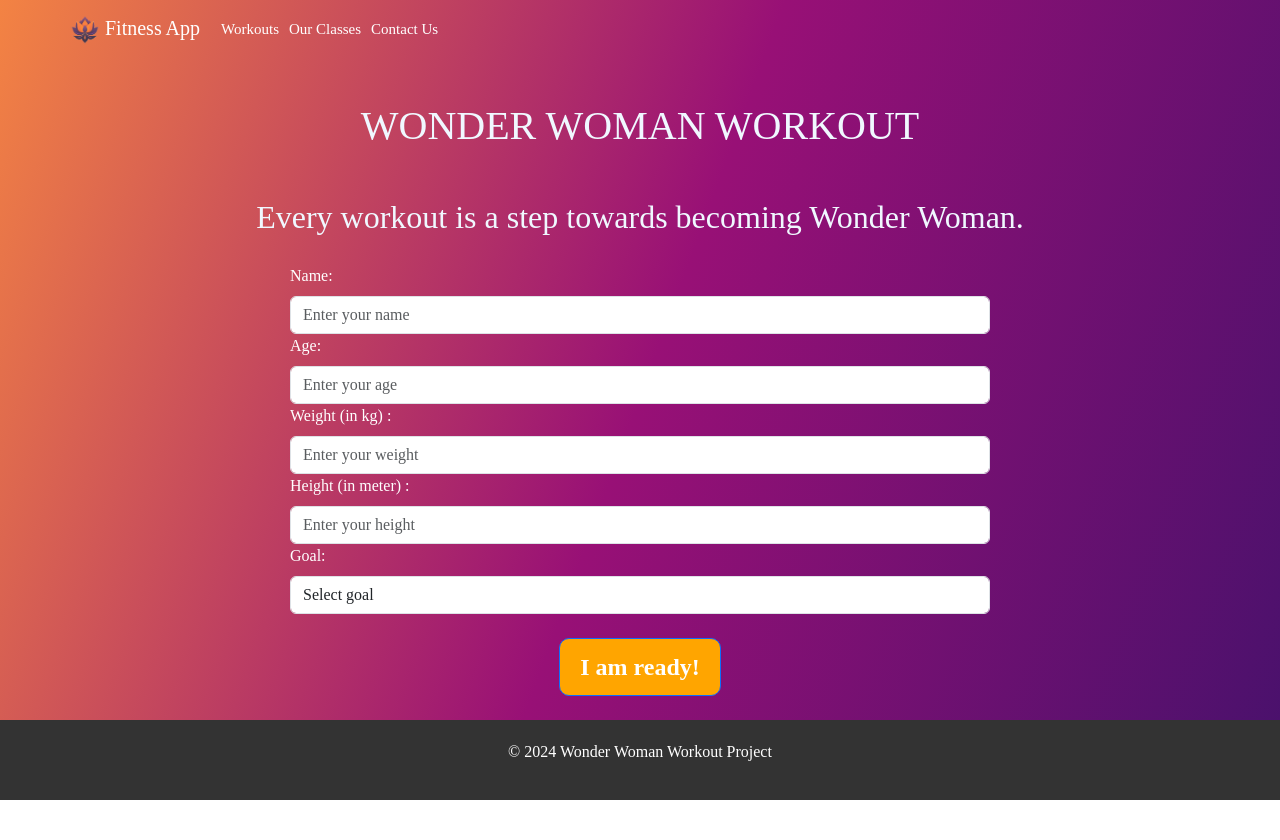
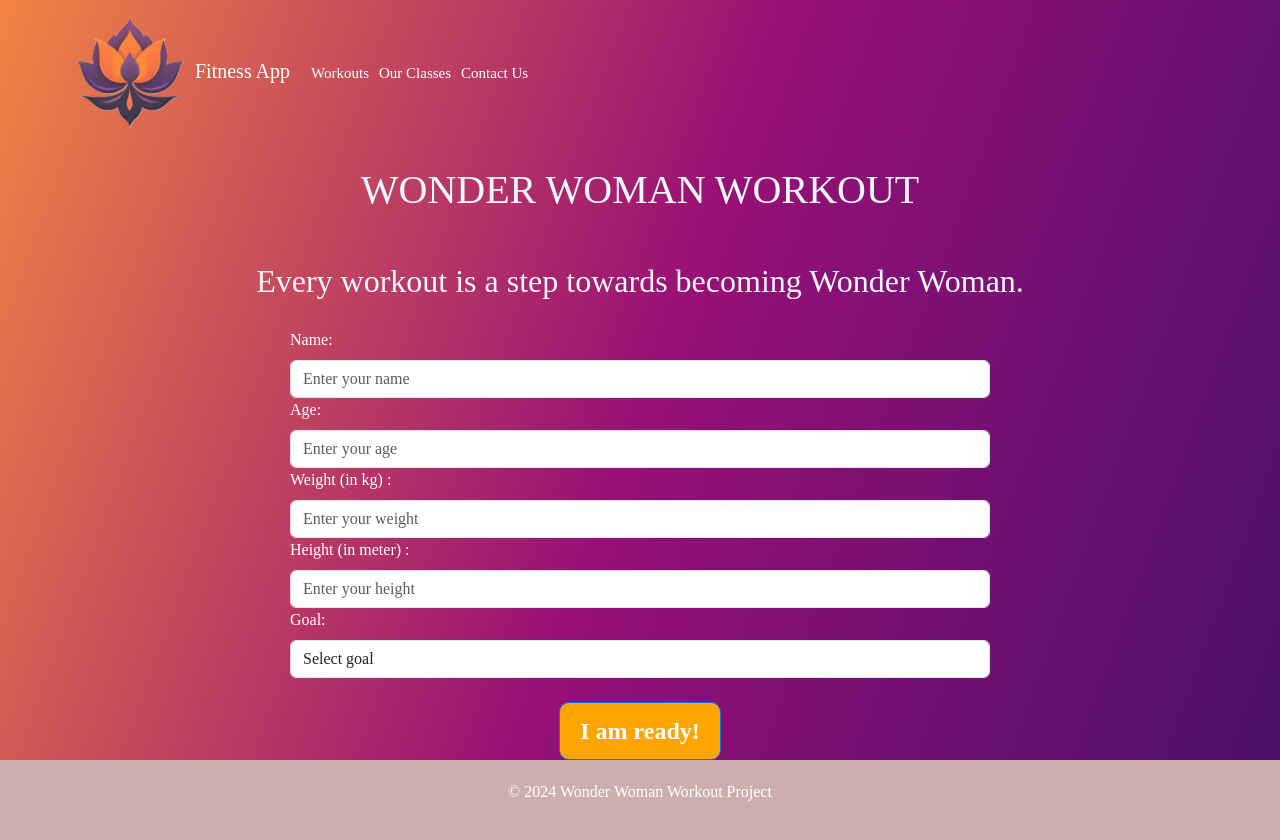
Before and after one commit to elismountain/fitness-app, a React (Vite) app: page / in a window 1280 px wide. Before the commit the page ends 800 px from the top, so only its background shows below. Built offline with nearby package versions, Linux system fonts and the light colour scheme; a small style sheet from the web is missing.

Commit message:
css styling

```diff
--- a/src/components/MyNavbar.jsx
+++ b/src/components/MyNavbar.jsx
@@ -3,6 +3,7 @@ import { Link } from 'react-router-dom';
 import { Navbar, Container, Nav } from 'react-bootstrap';
 
 import Logo from '../assets/images/Logo.png';
+import '../styles/Navbar.css';
 
 const MyNavbar = () => {
   return (
@@ -12,8 +13,8 @@ const MyNavbar = () => {
         <img
           src={Logo}
           alt="Logo"
-          width="30"
-          height="30"
+          width="120"
+          height="120"
           className="d-inline-block align-top" bootstrap class for alignment
         />
 
--- a/src/styles/Footer.css
+++ b/src/styles/Footer.css
@@ -1,6 +1,6 @@
 .footer {
     width: 100%;
-    background-color: #333333;
+    background-color: #ccaeae;
     color: #ffffff;
     padding: 20px 0;
     text-align: center;
--- /dev/null
+++ b/src/styles/Navbar.css
@@ -0,0 +1,7 @@
+.logo {
+    transition: transform 0.3s ease;
+}
+
+.logo:hover {
+    transform: scale(1.1);
+}
```
